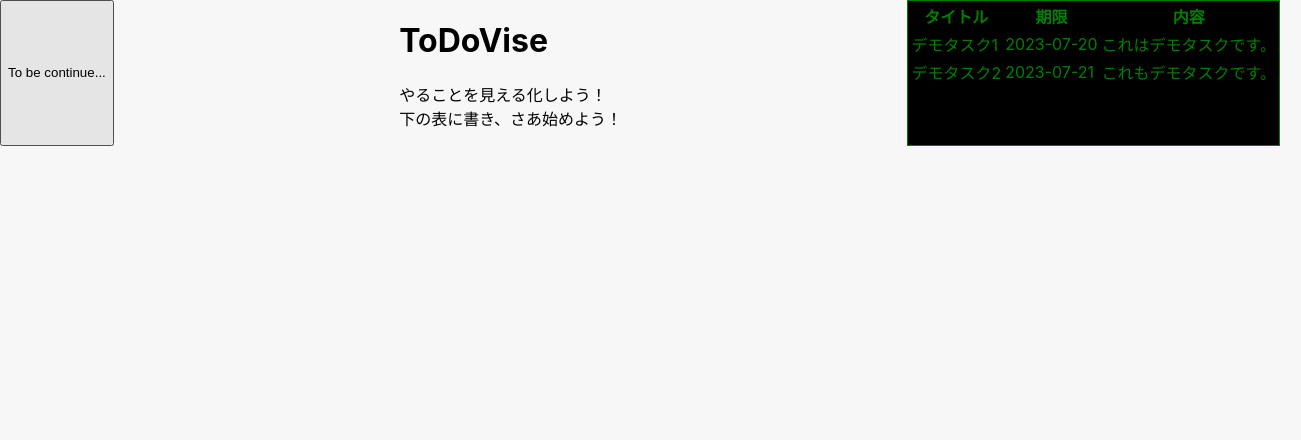
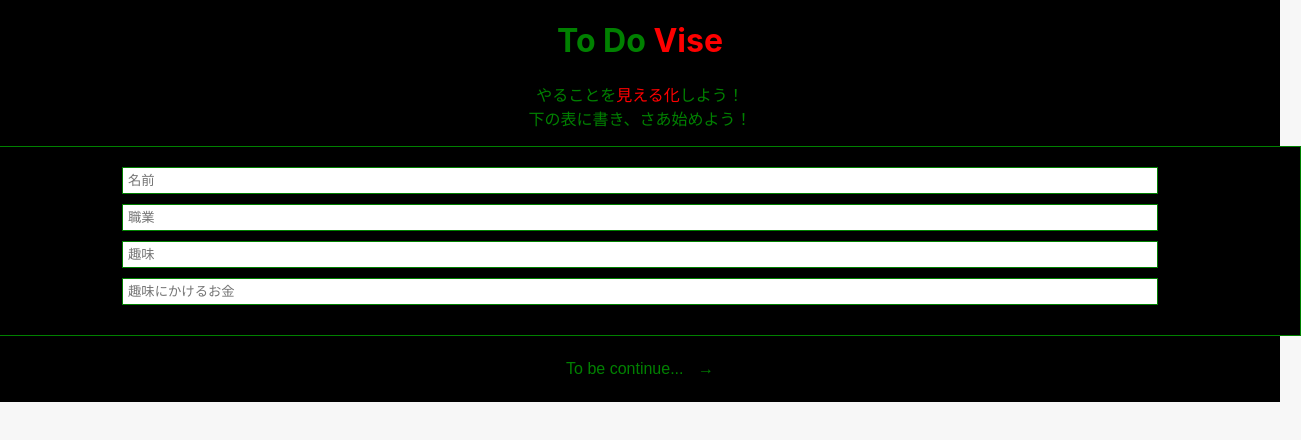
Before and after one commit to nepp-tumsat/hackathon_vol.6, a React (Create React App) app: page / in a window 1280 px wide. Shown: the top 440 px of the page, 1301 px wide, since content can reach past the window. Built offline with nearby package versions, Linux system fonts and the light colour scheme.

Commit message:
テキストフィールド

```diff
--- a/src/screen1.css
+++ b/src/screen1.css
@@ -1,17 +1,58 @@
-@media screen and (min-width: 600px) {
-    .container {
-        display: flex;
-        justify-content: space-between;
-    }
-    .title {
-        order: 1;
-    }
-    .table {
-        order: 2;
-    }
+.container {
+    display: flex;
+    flex-direction: column;
+    align-items: center;
+    justify-content: center;
+    background-color: black;
+    color: green;
 }
-.table {
+
+.title {
+    text-align: center;
+}
+
+.title .highlight {
+    color: red;
+}
+
+.input-fields {
+    display: flex;
+    flex-direction: column;
+    align-items: center;
     background-color: black;
     color: green;
     border: 1px solid green;
+    padding: 20px;
+    width: 100%;
 }
+
+.input-fields input {
+    color: green;
+    border: 1px solid green;
+    margin-bottom: 10px;
+    padding: 5px;
+    width: 80%;
+}
+
+.continue-button {
+    background: none;
+    border: none;
+    color: green;
+    font-size: 1em;
+    margin: 20px;
+    padding: 0.25em 1em;
+    transition: 0.3s;
+}
+
+.continue-button span {
+    display: inline-block;
+    margin-left: 10px;
+}
+
+.continue-button:hover {
+    transform: translateY(-3px);
+}
+
+.continue-button:active {
+    transform: translateY(-1px);
+}
--- a/src/screen1.js
+++ b/src/screen1.js
@@ -5,31 +5,18 @@ const Screen1 = () => {
     return (
         <div className='container'>
             <div className='title'>
-                <h1>ToDoVise</h1>
-                <p>やることを見える化しよう！<br />下の表に書き、さあ始めよう！</p>
+                <h1>To Do <span className='highlight'>Vise</span></h1>
+                <p>やることを<span className='highlight'>見える化</span>しよう！<br />下の表に書き、さあ始めよう！</p>
             </div>
-            <div className='table'>
-                <table>
-                    <tbody>
-                        <tr>
-                            <th>タイトル</th>
-                            <th>期限</th>
-                            <th>内容</th>
-                        </tr>
-                        <tr>
-                            <td>デモタスク1</td>
-                            <td>2023-07-20</td>
-                            <td>これはデモタスクです。</td>
-                        </tr>
-                        <tr>
-                            <td>デモタスク2</td>
-                            <td>2023-07-21</td>
-                            <td>これもデモタスクです。</td>
-                        </tr>
-                    </tbody>
-                </table>
+            <div className='input-fields'>
+                <input type='text' placeholder='名前' />
+                <input type='text' placeholder='職業' />
+                <input type='text' placeholder='趣味' />
+                <input type='text' placeholder='趣味にかけるお金' />
             </div>
-            <button onClick={() => window.location.href='/screen2'}>To be continue...</button>
+            <button className='continue-button' onClick={() => window.location.href='/screen2'}>
+                To be continue... <span>→</span>
+            </button>
         </div>
     );
 }
```
